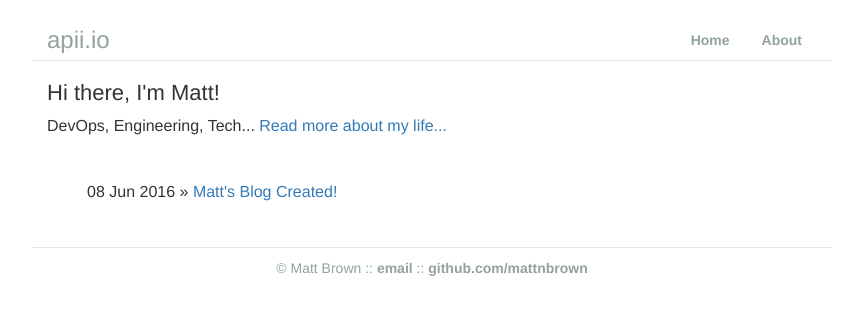
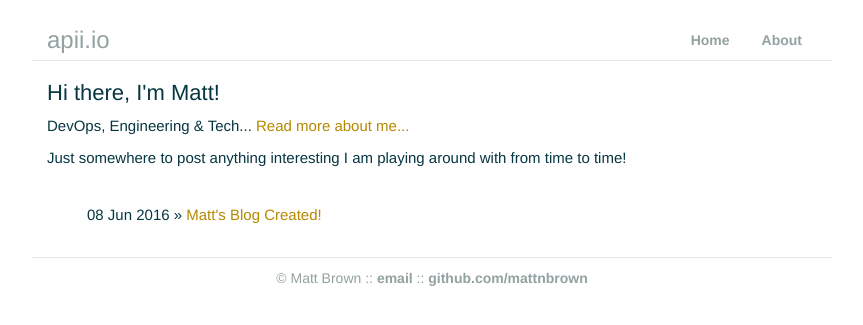
Before and after one commit to mattnbrown/mattnbrown.github.io, a Jekyll site: the page built from index.html, in a window 1280 px wide. Shown: the top 325 px of the page, without its empty margins (208-1071 px from the left). Built offline with Jekyll 4.4.1, drawn with Linux system fonts in a browser that asks for light colours.

Commit message:
nearly happy for now

```diff
--- a/about/index.html
+++ b/about/index.html
@@ -13,7 +13,6 @@ title: apii.io | Matt Brown | About
 		</div>
   	<div class="col-xs-6 col-md-4"><img src="../assets/Obr2016.jpg" alt="..." class="img-rounded"></div>
 	</div>
-</div>
 
 	<ul class="connections">
 		<li><i class="fa fa-twitter" aria-hidden="true"></i><a href="https://twitter.com/mattnbrown">Twitter</a></li>
--- a/css/main.css
+++ b/css/main.css
@@ -31,7 +31,7 @@ body {
 }
 
 .footer a { ext-decoration: none; color: #93a1a1; font-weight: bold;}
-.footer a:hover { text-decoration: underline; }
+.footer a:hover { text-decoration: underline; color: #93a1a1 }
 
 /* base container */
 .container {
@@ -48,14 +48,27 @@ body {
   font-size: 22px;
 }
 
+.home {
+    text-decoration: none;
+    font-size: 15px;
+    color: #073642;
+}
+
+.home a { text-decoration: none; color: #b58900; }
+.home a:hover { text-decoration: underline; color: #b58900; }
+
 ul.posts {
-    margin: 10px auto 20px;
-    font-size: 16px;
+    margin: 5px auto 10px;
+    font-size: 15px;
+    color: #073642;
 }
 
 ul.posts li {
     list-style: none;
 }
+
+ul.posts a { color: #b58900; }
+ul.posts a:hover { text-decoration: underline; color: #b58900; }
 
 .about {
     text-decoration: none;
@@ -82,3 +95,18 @@ ul.connections li {
 
 .connections a { text-decoration: none; color: #93a1a1; font-weight: bold; }
 .connections a:hover { text-decoration: underline; color: #93a1a1; }
+
+.meta { font-style: italic; }
+
+.post {
+  text-decoration: none;
+  font-size: 15px;
+  color: #073642;
+}
+
+.post a { text-decoration: none; color: #b58900; }
+.post a:hover { text-decoration: underline; color: #b58900; }
+
+.postcontent {
+  margin-bottom: 20px;
+}
--- a/index.html
+++ b/index.html
@@ -2,8 +2,10 @@
 layout: default
 title: apii.io | Matt Brown
 ---
+<div class="home">
 <h1>Hi there, I'm Matt!</h1>
-	<p>DevOps, Engineering, Tech... <a href="/about">Read more about my life...</a></p>
+	<p>DevOps, Engineering &amp; Tech... <a href="/about">Read more about me...</a></p>
+	<p>Just somewhere to post anything interesting I am playing around with from time to time!</p>
 	<br />
 
 		<ul class="posts">
@@ -13,3 +15,4 @@ title: apii.io | Matt Brown
 		</ul>
 
 	<br />
+</div>
```
Also changed, not shown: _layouts/post.html (+6 -4 lines), README.md.
